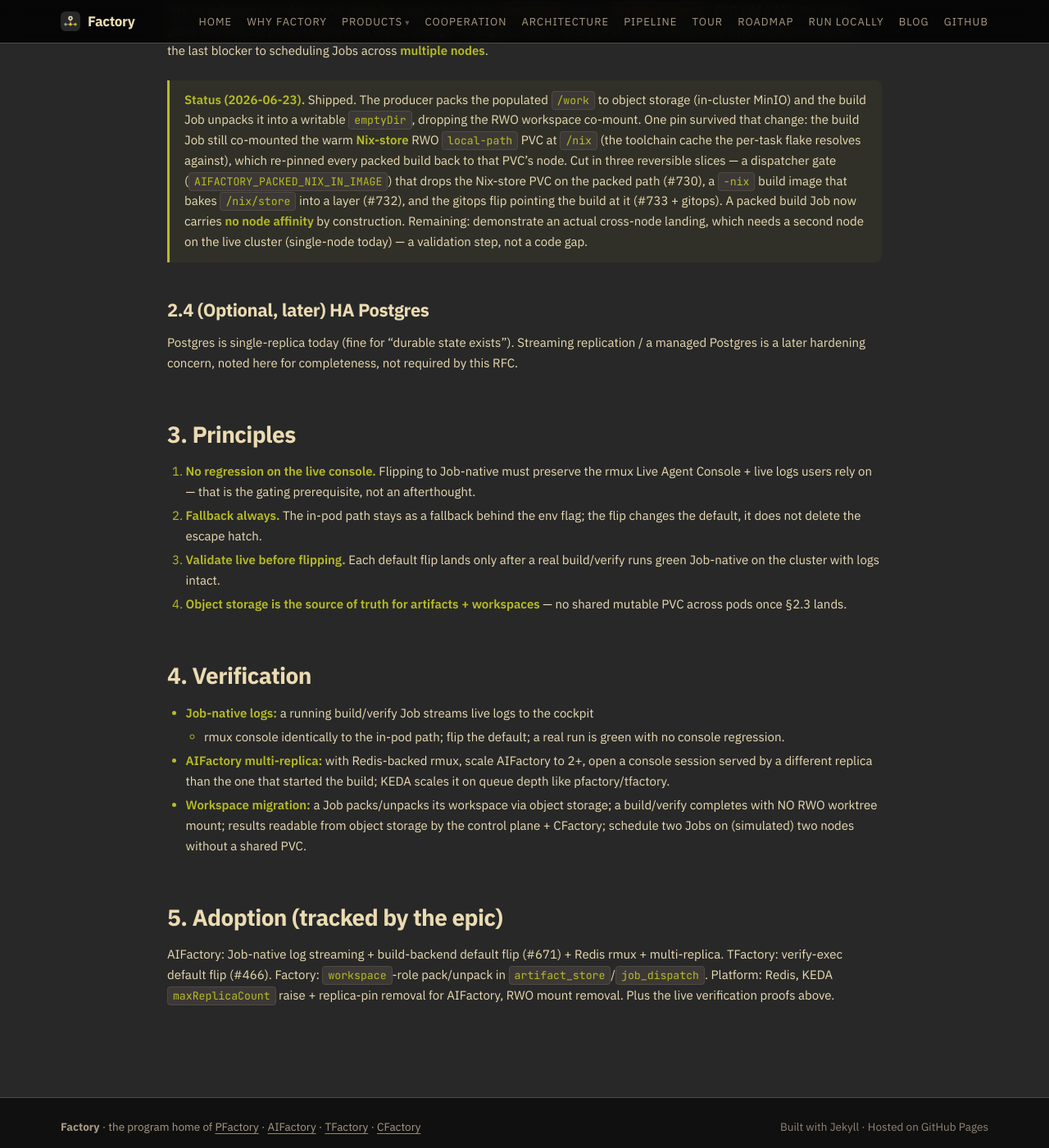
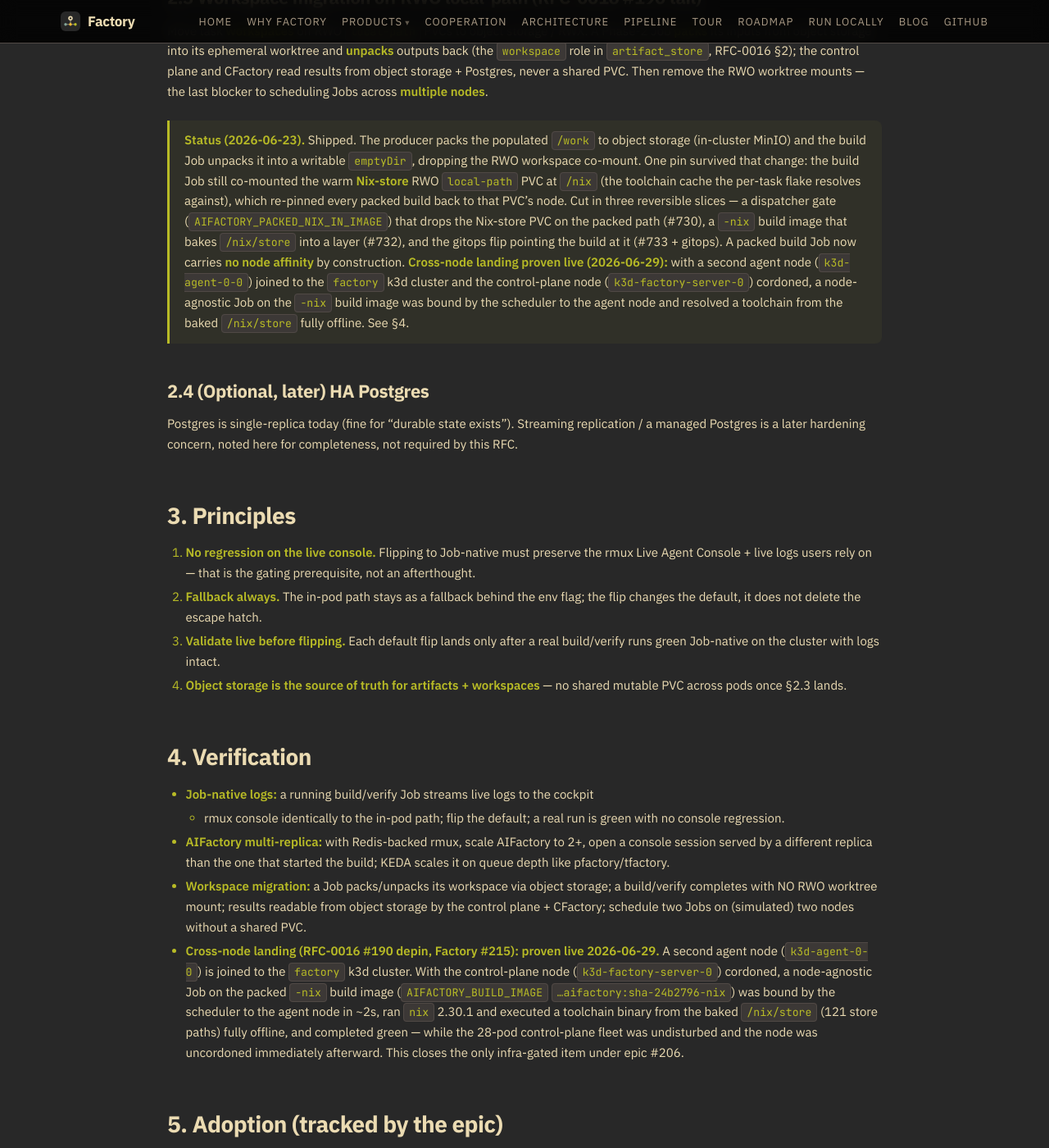
Before and after one commit to olafkfreund/Factory, a Jekyll site: the page built from docs/rfc/0017-full-job-native-execution-and-scale-out.md, in a window 1280 px wide and 1400 px high, scrolled down 1434 px. Shown: the whole window at 82% size. Built offline with Jekyll 4.4.1, drawn with Linux system fonts in a browser that asks for light colours; some of the changed text lies outside the part shown.

Commit message:
docs(rfc-0017): record cross-node packed-build landing proof (closes #215) (#238)
The last infra-gated item under RFC-0017 / epic #206 — demonstrating that a
node-agnostic packed build Job lands on a node other than the control plane —
is now proven live. A second agent node (k3d-agent-0-0) is joined to the
factory k3d cluster; with the control-plane node cordoned, a Job on the -nix
build image scheduled onto the agent node and resolved a toolchain from the
baked /nix/store offline, completing green with the live fleet undisturbed.

Updates the top status block, the §2.3 status note, and adds a §4 verification
bullet with the evidence.


Claude-Session: https://claude.ai/code/session_01GkTthZJNKSc4PL84jiVdDq

Co-authored-by: Claude Opus 4.8 <noreply@anthropic.com>

```diff
--- a/docs/rfc/0017-full-job-native-execution-and-scale-out.md
+++ b/docs/rfc/0017-full-job-native-execution-and-scale-out.md
@@ -13,9 +13,11 @@ permalink: /rfc/job-native-scale-out/
 > safe in-pod defaults. Stage E workspace pack/unpack runs live, and the last
 > node-pin on the packed build path — the warm Nix-store PVC — was cut by baking
 > the store into a `-nix` build image (#190); a packed build Job now carries no
-> node affinity. The cross-node *landing* proof is pending a second cluster node,
-> not more code.) ·
-> **Created:** 2026-06-21 · **Updated:** 2026-06-23 · **Extends:**
+> node affinity. The cross-node *landing* is now **proven live** (2026-06-29): a
+> node-agnostic Job on the `-nix` build image scheduled onto a second cluster node
+> with the control-plane cordoned, resolving toolchains from the baked store
+> offline — closing the last infra-gated item (#215).) ·
+> **Created:** 2026-06-21 · **Updated:** 2026-06-29 · **Extends:**
 > [RFC-0016](./0016-horizontal-concurrent-execution.md) (Job-per-task substrate,
 > durable state, KEDA), [RFC-0005](./0005-environment-manifest-and-toolchain-provisioning.md)
 > (Nix Jobs) · **Affects:** AIFactory (build default, logs/rmux, Redis),
@@ -74,9 +76,12 @@ scheduling Jobs across **multiple nodes**.
 > a dispatcher gate (`AIFACTORY_PACKED_NIX_IN_IMAGE`) that drops the Nix-store PVC
 > on the packed path (#730), a `-nix` build image that bakes `/nix/store` into a
 > layer (#732), and the gitops flip pointing the build at it (#733 + gitops). A
-> packed build Job now carries **no node affinity** by construction. Remaining:
-> demonstrate an actual cross-node landing, which needs a second node on the live
-> cluster (single-node today) — a validation step, not a code gap.
+> packed build Job now carries **no node affinity** by construction. **Cross-node
+> landing proven live (2026-06-29):** with a second agent node (`k3d-agent-0-0`)
+> joined to the `factory` k3d cluster and the control-plane node
+> (`k3d-factory-server-0`) cordoned, a node-agnostic Job on the `-nix` build image
+> was bound by the scheduler to the agent node and resolved a toolchain from the
+> baked `/nix/store` fully offline. See §4.
 
 ### 2.4 (Optional, later) HA Postgres
 Postgres is single-replica today (fine for "durable state exists"). Streaming
@@ -107,6 +112,15 @@ completeness, not required by this RFC.
   build/verify completes with NO RWO worktree mount; results readable from object
   storage by the control plane + CFactory; schedule two Jobs on (simulated) two
   nodes without a shared PVC.
+- **Cross-node landing (RFC-0016 #190 depin, Factory #215): proven live 2026-06-29.**
+  A second agent node (`k3d-agent-0-0`) is joined to the `factory` k3d cluster. With
+  the control-plane node (`k3d-factory-server-0`) cordoned, a node-agnostic Job on
+  the packed `-nix` build image (`AIFACTORY_BUILD_IMAGE` `…aifactory:sha-24b2796-nix`)
+  was bound by the scheduler to the agent node in ~2s, ran `nix` 2.30.1 and executed
+  a toolchain binary from the baked `/nix/store` (121 store paths) fully offline, and
+  completed green — while the 28-pod control-plane fleet was undisturbed and the node
+  was uncordoned immediately afterward. This closes the only infra-gated item under
+  epic #206.
 
 ## 5. Adoption (tracked by the epic)
 
```
